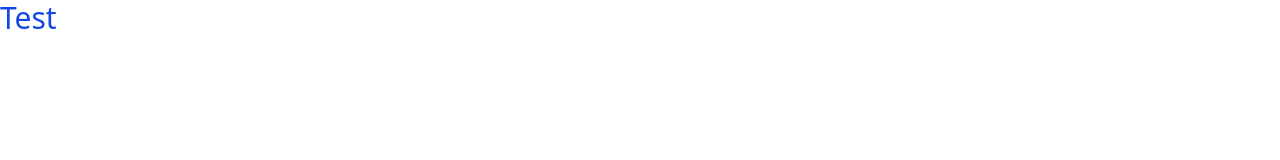
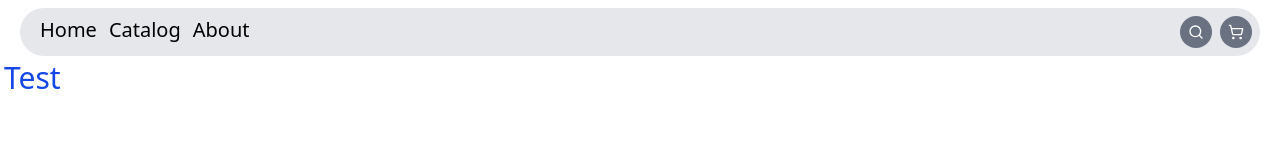
Before and after one commit to Crow475/DeliveryProject, a website built with Vite: page src/index.html in a window 1280 px wide. Built offline with nearby package versions, Linux system fonts and the light colour scheme.

Commit message:
Navbar mockup

```diff
--- a/src/index.html
+++ b/src/index.html
@@ -6,7 +6,40 @@
         <link href="./styles.css" rel="stylesheet" />
     </head>
     <body>
-        <div class="container">
+        <div class="container p-1">
+            <nav
+                class="mx-4 my-1 flex flex-row justify-between rounded-4xl bg-gray-200 px-2 py-2"
+            >
+                <ul class="mx-3 flex flex-row justify-start space-x-3 text-xl">
+                    <li>
+                        <a> Home </a>
+                    </li>
+                    <li>
+                        <a> Catalog </a>
+                    </li>
+                    <li>
+                        <a> About </a>
+                    </li>
+                </ul>
+                <div class="flex flex-row space-x-2">
+                    <button class="rounded-4xl bg-gray-500 p-2">
+                        <img
+                            src="./search.svg"
+                            width="16"
+                            height="16"
+                            class="invert"
+                        />
+                    </button>
+                    <button class="rounded-4xl bg-gray-500 p-2">
+                        <img
+                            src="./shopping-cart.svg"
+                            width="16"
+                            height="16"
+                            class="invert"
+                        />
+                    </button>
+                </div>
+            </nav>
             <h1 class="text-3xl text-blue-700">Test</h1>
         </div>
     </body>
```
Also changed, not shown: src/public/search.svg (added), src/public/shopping-cart.svg (added).
